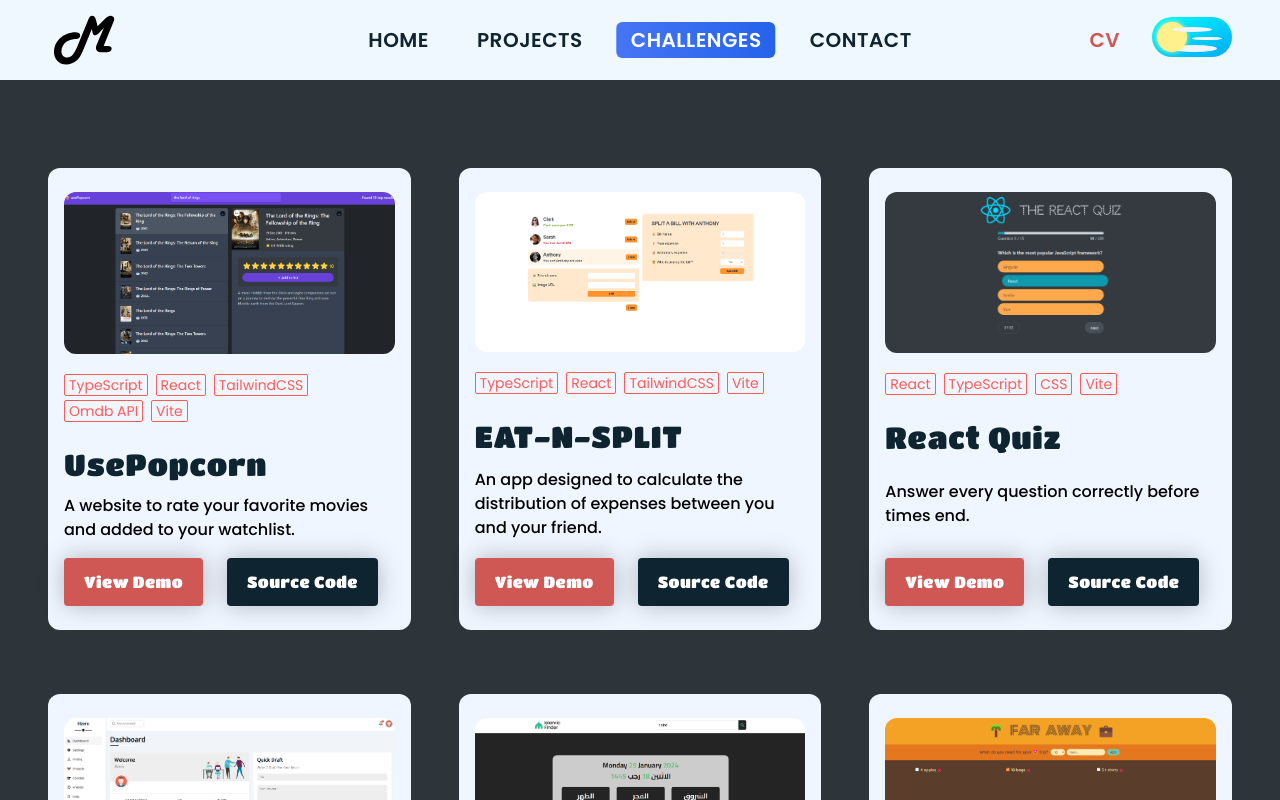
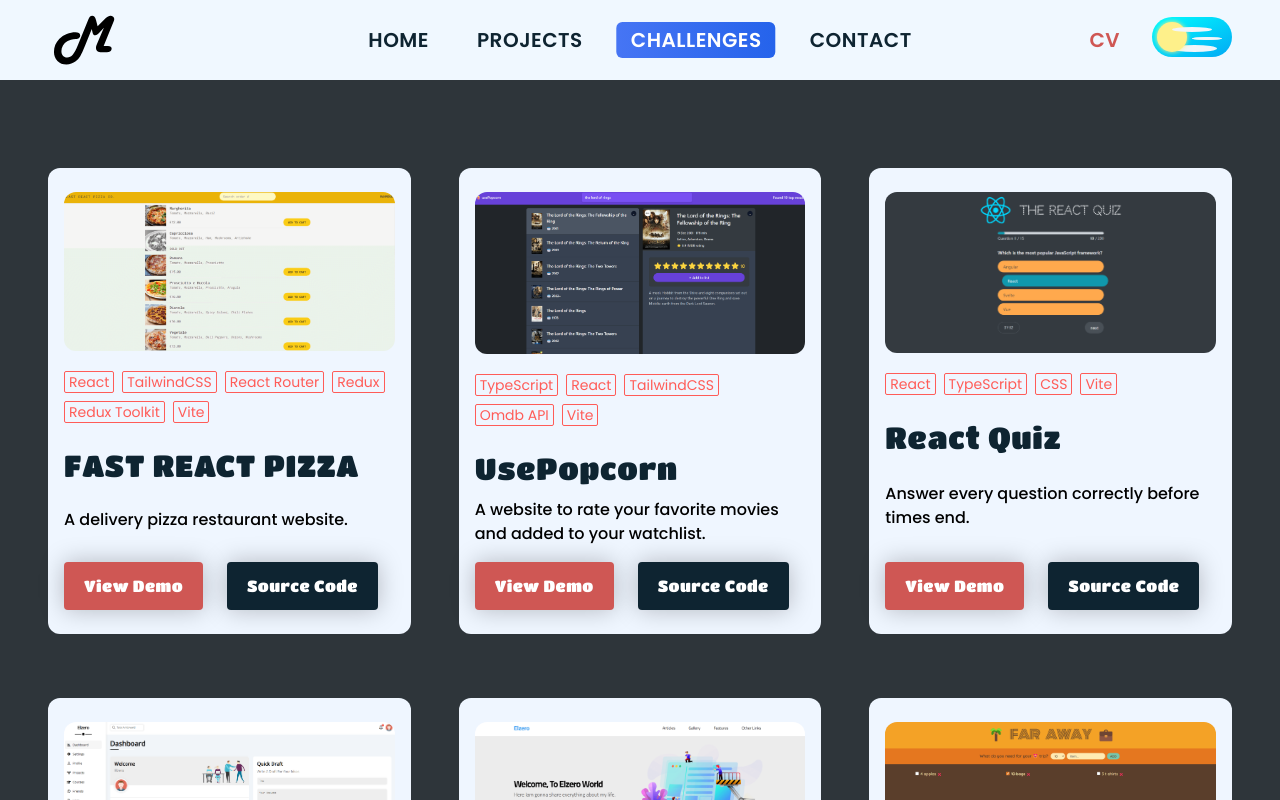
Before and after one commit to mahmoud-mohsen-dev/my-portfolio, a React (Vite) app: page /challenges in a window 1280 px wide. Shown: the top 800 px of the page. Built offline with nearby package versions, Linux system fonts and the light colour scheme; a web font is replaced by a local one.

Commit message:
adding fast react pizza challenge

```diff
--- a/src/components/smallRusable/Challenge.tsx
+++ b/src/components/smallRusable/Challenge.tsx
@@ -12,7 +12,7 @@
           className="transition-transform ease-transform duration-300 scale-[1.02] hover:rotate-6 hover:scale-125"
         />
       </motion.a>
-      <ul className=" flex flex-wrap gap-x-2 gap-y-1 mt-5 mb-2">
+      <ul className=" flex flex-wrap gap-2 mt-5 mb-2">
         {tools.map((item, i) => (
           <li
             className={`font-poppins text-red-medium text-sm border-red-medium px-1 border rounded-sm`}
--- a/src/data/challenges.json
+++ b/src/data/challenges.json
@@ -1,4 +1,14 @@
 [
+  {
+    "imgSrc": "./challenges-images/fast-react-pizza-preview.png",
+    "imgAlt": "FAST REACT PIZZA",
+    "title": "FAST REACT PIZZA",
+    "description": "A delivery pizza restaurant website.",
+    "tools": ["React", "TailwindCSS", "React Router", "Redux", "Redux Toolkit", "Vite"],
+    "liveSrc": "https://fast-react-pizza-demo.vercel.app/",
+    "codeSrc": "https://github.com/mahmoud-mohsen-dev/fast-react-pizza",
+    "order": 1
+  },
   {
     "imgSrc": "./challenges-images/usePopcorn-preview.png",
     "imgAlt": "usePopcorn",
@@ -7,7 +17,7 @@
     "tools": ["TypeScript", "React", "TailwindCSS", "Omdb API", "Vite"],
     "liveSrc": "https://use-pop-corn-react.vercel.app/",
     "codeSrc": "https://github.com/mahmoud-mohsen-dev/usePopcorn",
-    "order": 1
+    "order": 2
   },
   {
     "imgSrc": "./challenges-images/eat-n-split-preview.png",
@@ -17,7 +27,7 @@
     "tools": ["TypeScript", "React", "TailwindCSS", "Vite"],
     "liveSrc": "https://eat-n-split-demo.vercel.app/",
     "codeSrc": "https://github.com/mahmoud-mohsen-dev/eat-n-split",
-    "order": 2
+    "order": null
   },
   {
     "imgSrc": "./challenges-images/react-quiz-preview.png",
@@ -47,7 +57,7 @@
     "tools": ["JavaScript", "HTML", "CSS"],
     "liveSrc": "https://mahmoud-mohsen-dev.github.io/prayer-times/",
     "codeSrc": "https://github.com/mahmoud-mohsen-dev/prayer-times",
-    "order": 5
+    "order": null
   },
   {
     "imgSrc": "./challenges-images/faraway-preview.png",
@@ -67,7 +77,7 @@
     "tools": ["HTML", "CSS"],
     "liveSrc": "https://elzero-template-demo.vercel.app/",
     "codeSrc": "https://github.com/mahmoud-mohsen-dev/elzero-template",
-    "order": null
+    "order": 5
   },
   {
     "imgSrc": "./challenges-images/kasper-preview.png",
--- a/src/data/projects.json
+++ b/src/data/projects.json
@@ -7,7 +7,7 @@
     "tools": ["JavaScript", "Bootstrap", "Axios", "Tarmeez-API", "Postman"],
     "liveSrc": "https://mahmoud-mohsen-dev.github.io/social-app/",
     "codeSrc": "https://github.com/mahmoud-mohsen-dev/social-app",
-    "order": 1
+    "order": 3
   },
   {
     "imgSrc": "./projects-images/who-will-win-the-million.png",
@@ -27,7 +27,7 @@
     "tools": ["React", "TypeScript", "CSS"],
     "liveSrc": "https://trendfoot.vercel.app/",
     "codeSrc": "https://github.com/mahmoud-mohsen-dev/trendfoot",
-    "order": 3
+    "order": 1
   },
   {
     "imgSrc": "./projects-images/portfolio.png",
--- a/src/index.css
+++ b/src/index.css
@@ -6,18 +6,9 @@
   --primary-scrollbar-color: #80a1f8;
   scroll-behavior: smooth;
 }
-/* Firefox */
-* {
+
+*::-webkit-scrollbar {
   scrollbar-width: thin;
-  scrollbar-color: var(--primary-scrollbar-color) var(--secondary-scrollbar-color);
-}
-
-/* Chrome, Edge, and Safari */
-*::-webkit-scrollbar {
-  width: 8px;
-}
-
-*::-webkit-scrollbar-track {
   background: var(--secondary-scrollbar-color);
 }
 
--- a/src/sections/About.tsx
+++ b/src/sections/About.tsx
@@ -20,15 +20,16 @@
         {/* About info */}
         <div className={`relative z-20 sm-des:col-span-8 md-des:mr-12`}>
           <HeadingSection sectionName="about" className={`text-white`} />
-          <div className={`mx-auto mt-8 max-w-[72ch] rounded-xl bg-red-light px-5 py-8 sm-des:py-8`}>
-            <p className=" mb-5 text-center text-xl !leading-[2.4rem] text-pretty md-des:text-2xl font-semibold text-black">
-              I&rsquo;m a computer science graduate with 4 years of experience in sales. I&rsquo;m happy to leverage my
-              skills to help grow your business. Let&rsquo;s work together!
+          <div className={`mx-auto mt-8 max-w-[75ch] rounded-xl bg-red-light px-5 py-8 sm-des:py-8`}>
+            <p className=" mb-5 text-center text-lg !leading-[1.8rem] sm-des:!leading-[2.4rem] text-pretty md-des:text-2xl font-semibold text-black">
+              I&rsquo;m a computer science graduate passionate about creating aesthetically pleasing websites. I&rsquo;m
+              happy to leverage my skills to help grow your business. Let&rsquo;s work together and bring your vision to
+              life.
             </p>
             <div className="flex flex-wrap items-center justify-center gap-5">
               {/* Button trigger vertically centered scrollable modal */}
               <Button
-                className="bg-red-dark px-6 sm-tab:px-5 py-4 text-xl rounded-md text-white "
+                className="bg-red-dark px-3 text-base sm-tab:px-5 py-4 sm-tab:text-xl rounded-md text-white "
                 onClick={() => {
                   setShowModal(true);
                 }}
@@ -36,7 +37,11 @@
                 Read More
               </Button>
               {/* Contact Button */}
-              <Anchor className="rounded-md bg-white px-4 py-4 text-xl text-black" href="#contact" blank={false}>
+              <Anchor
+                className="rounded-md bg-white px-3 text-base sm-tab:px-5 py-4 sm-tab:text-xl text-black"
+                href="#contact"
+                blank={false}
+              >
                 Get in touch
               </Anchor>
             </div>
--- a/src/sections/Hero.tsx
+++ b/src/sections/Hero.tsx
@@ -44,11 +44,14 @@
           </h1>
           <h2 className={`capitalize md-tab:text-right ${jobTitleStyles}`}>frontend web developer</h2>
           <div className="mx-auto mt-6 flex gap-5 flex-wrap justify-center md-tab:justify-end">
-            <Anchor className="rounded-md bg-white px-4 py-4 text-2xl text-black block w-fit" href={cvUrl}>
+            <Anchor
+              className="rounded-md bg-white h-fit px-2 py-2.5 text-xl md-tab:px-4 md-tab:py-4 md-tab:text-2xl text-black block w-fit"
+              href={cvUrl}
+            >
               View CV
             </Anchor>
             <Anchor
-              className={`block w-fit rounded-md bg-gradient-to-r from-primary to-blue-600 px-4 py-4 text-2xl text-white `}
+              className={`block w-fit rounded-md bg-gradient-to-r from-primary to-blue-600 h-fit px-2 py-2.5 text-xl md-tab:px-4 md-tab:py-4 md-tab:text-2xl text-white `}
               href="#projects"
               blank={false}
             >
--- a/src/sections/Skills.tsx
+++ b/src/sections/Skills.tsx
@@ -20,7 +20,7 @@
   const skillsStyles = darkModeIsOn ? 'bg-black' : 'bg-gray-dark';
   return (
     <section className={`text-white relative overflow-hidden ${skillsStyles}`}>
-      <div className="container pb-52 sm-des:pb-14 pt-14 sm-des:pt-0 sm-des:grid sm-des:grid-cols-12 sm-des:gap-x-5">
+      <div className="container pb-52 sm-des:pb-14 pt-14 sm-des:grid sm-des:grid-cols-12 sm-des:gap-x-5">
         <div className="sm-des:col-span-8 relative z-10">
           <HeadingSection sectionName="skills" className="text-white" />
           <div className="mt-10 grid grid-cols-fit-150 gap-y-5">
```
Also changed, not shown: public/challenges-images/fast-react-pizza-preview.png (added).
